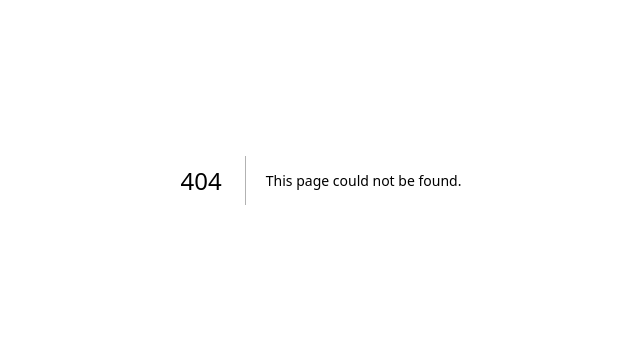
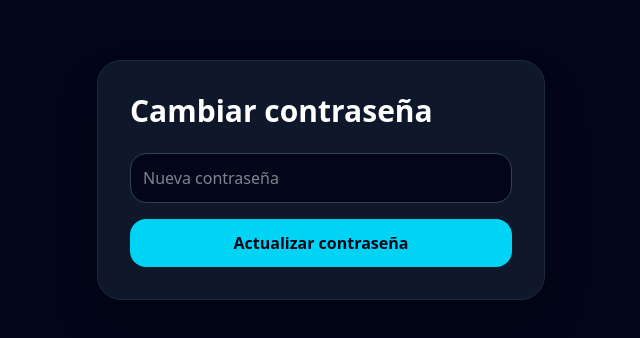
Before and after one commit to davidbarrientos-lab/finiquito-smart-raya, a Next.js app: page /login/app/reset-password in a window 1280 px wide. Before the commit this address had no page. Shown: the part 220-558 px from the top of the page, without its empty margins (319-959 px from the left). Built offline with nearby package versions, Linux system fonts and the light colour scheme; no server answers.

Commit message:
add reset password page

```diff
--- /dev/null
+++ b/app/login/app/reset-password/page.tsx
@@ -0,0 +1,52 @@
+"use client";
+
+import { useState } from "react";
+import { supabase } from "@/lib/supabase";
+
+export default function ResetPasswordPage() {
+  const [password, setPassword] = useState("");
+  const [message, setMessage] = useState("");
+
+  async function updatePassword() {
+    if (password.length < 6) {
+      setMessage("La contraseña debe tener al menos 6 caracteres.");
+      return;
+    }
+
+    const { error } = await supabase.auth.updateUser({
+      password,
+    });
+
+    if (error) {
+      setMessage(error.message);
+      return;
+    }
+
+    setMessage("Contraseña actualizada correctamente. Ya puedes iniciar sesión.");
+  }
+
+  return (
+    <main className="min-h-screen bg-slate-950 text-white flex items-center justify-center p-6">
+      <div className="w-full max-w-md rounded-3xl border border-slate-800 bg-slate-900 p-8 shadow-2xl">
+        <h1 className="text-3xl font-bold mb-6">Cambiar contraseña</h1>
+
+        <input
+          type="password"
+          className="mb-4 w-full rounded-2xl border border-slate-700 bg-slate-950 p-3"
+          placeholder="Nueva contraseña"
+          value={password}
+          onChange={(e) => setPassword(e.target.value)}
+        />
+
+        <button
+          onClick={updatePassword}
+          className="w-full rounded-2xl bg-cyan-400 p-3 font-semibold text-slate-950"
+        >
+          Actualizar contraseña
+        </button>
+
+        {message && <p className="mt-4 text-sm text-slate-300">{message}</p>}
+      </div>
+    </main>
+  );
+}
```
